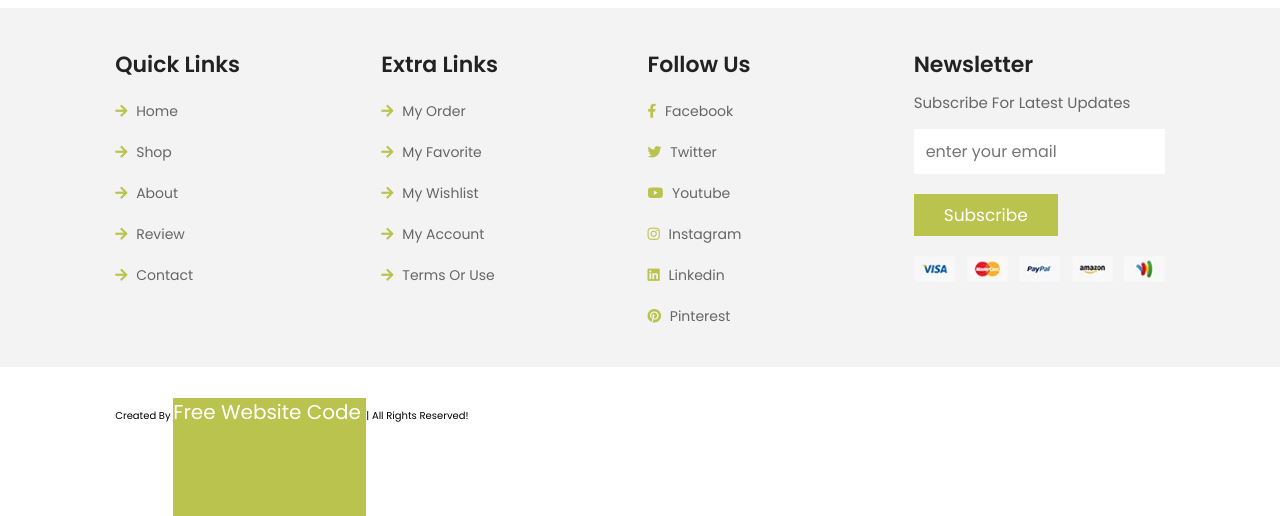
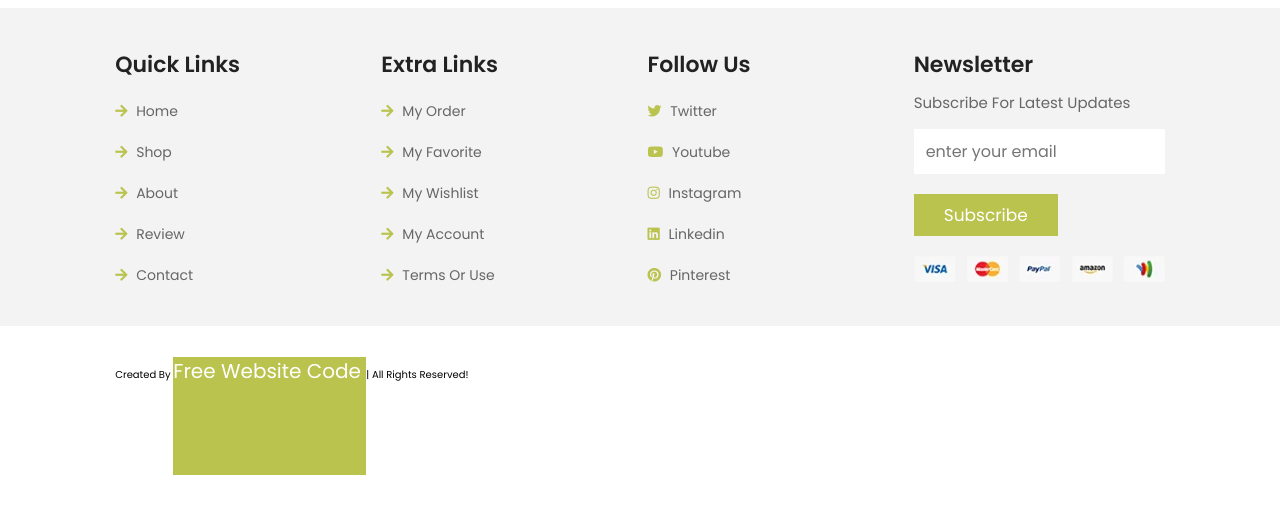
Before and after one commit to ChetanSrivastava01/Task-2, a plain HTML site: page contact.html in a window 1280 px wide. Shown: the part 1017-1533 px from the top of the page. After the commit the page ends 1492 px from the top, so only its background shows below. Drawn offline with nearby package versions, Linux system fonts and the light colour scheme; files that its build step writes are made by us from their sources; files whose address does not match are found by name.

Commit message:
Update contact.html

```diff
--- a/contact.html
+++ b/contact.html
@@ -194,12 +194,12 @@
 
         <div class="box">
             <h3>follow us</h3>
-            <a href="https://facebook.com/freewebsitecode/"> <i class="fab fa-facebook-f"></i> facebook </a>
-            <a href="https://freewebsitecode.com/"> <i class="fab fa-twitter"></i> twitter </a>
-            <a href="https://www.youtube.com/channel/UC9HlQRmKgG3jeVD_fBxj1Pw/videos"> <i class="fab fa-youtube"></i> youtube </a>
-            <a href="https://freewebsitecode.com/"> <i class="fab fa-instagram"></i> instagram </a>
-            <a href="https://freewebsitecode.com/"> <i class="fab fa-linkedin"></i> linkedin </a>
-            <a href="https://freewebsitecode.com/"> <i class="fab fa-pinterest"></i> pinterest </a>
+
+            <a href=""> <i class="fab fa-twitter"></i> twitter </a>
+            <a href=""> <i class="fab fa-youtube"></i> youtube </a>
+            <a href=""> <i class="fab fa-instagram"></i> instagram </a>
+            <a href=""> <i class="fab fa-linkedin"></i> linkedin </a>
+            <a href=""> <i class="fab fa-pinterest"></i> pinterest </a>
         </div>
 
         <div class="box">
@@ -216,7 +216,7 @@
 
 </section>
 
-<section class="credit">created by <a href="https://freewebsitecode.com/"> Free Website Code </a> | all rights reserved!</section>
+<section class="credit">created by <a href=""> Free Website Code </a> | all rights reserved!</section>
 
 <!-- footer section ends -->
 
```
